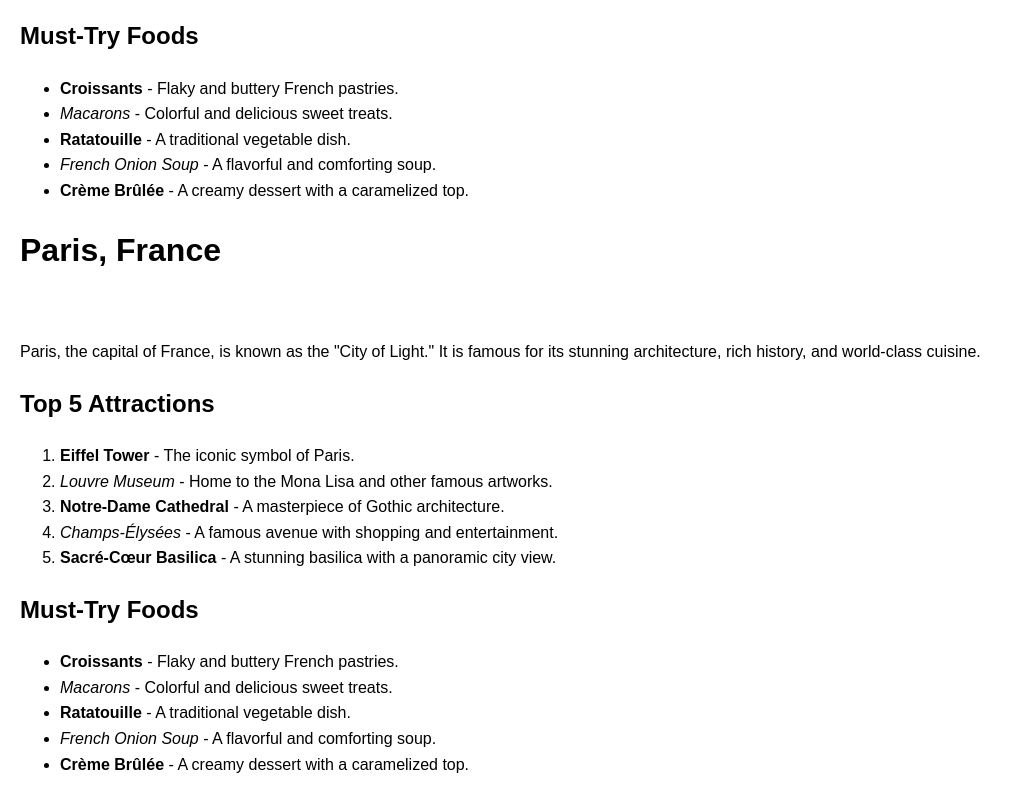
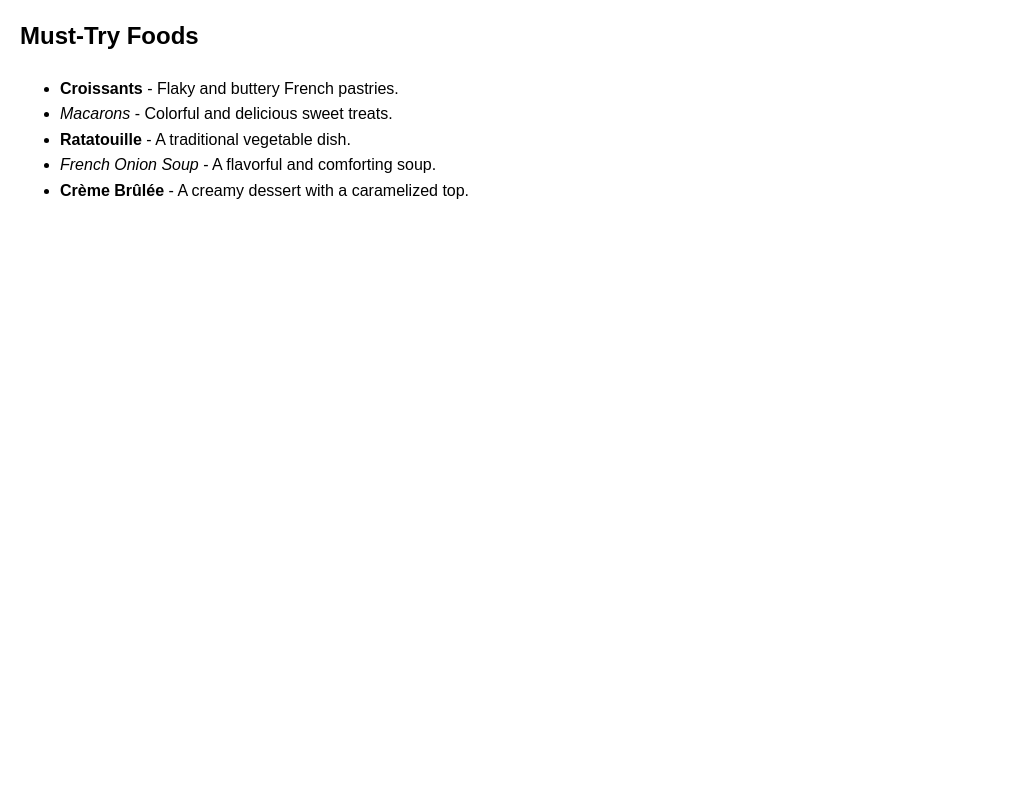
Before and after one commit to acciojob/favorite-holiday-Arpangeek, a website: page main.html in a window 1280 px wide. Shown: the part 370-1167 px from the top of the page, without its empty margins (0-1019 px from the left). After the commit the page ends 800 px from the top, so only its background shows below. Drawn offline with Linux system fonts and the light colour scheme.

Commit message:
created a submission

```diff
--- a/main.html
+++ b/main.html
@@ -49,53 +49,3 @@
     </ul>
 
 </body>
-
-</html>
-<head>
-    <title>My Favorite Holiday Destination</title>
-    <style>
-        body {
-            font-family: Arial, sans-serif;
-            margin: 20px;
-            line-height: 1.6;
-        }
-        table {
-            width: 100%;
-            border-collapse: collapse;
-            margin-top: 20px;
-        }
-        th, td {
-            border: 1px solid #ddd;
-            padding: 10px;
-            text-align: left;
-        }
-        th {
-            background-color: #f4f4f4;
-        }
-    </style>
-</head>
-<body>
-    <h1>Paris, France</h1>
-    <br>
-    <p>Paris, the capital of France, is known as the "City of Light." It is famous for its stunning architecture, rich history, and world-class cuisine.</p>
-
-    <h2>Top 5 Attractions</h2>
-    <ol>
-        <li><strong>Eiffel Tower</strong> - The iconic symbol of Paris.</li>
-        <li><em>Louvre Museum</em> - Home to the Mona Lisa and other famous artworks.</li>
-        <li><strong>Notre-Dame Cathedral</strong> - A masterpiece of Gothic architecture.</li>
-        <li><em>Champs-Élysées</em> - A famous avenue with shopping and entertainment.</li>
-        <li><strong>Sacré-Cœur Basilica</strong> - A stunning basilica with a panoramic city view.</li>
-    </ol>
-
-    <h2>Must-Try Foods</h2>
-    <ul>
-        <li><strong>Croissants</strong> - Flaky and buttery French pastries.</li>
-        <li><em>Macarons</em> - Colorful and delicious sweet treats.</li>
-        <li><strong>Ratatouille</strong> - A traditional vegetable dish.</li>
-        <li><em>French Onion Soup</em> - A flavorful and comforting soup.</li>
-        <li><strong>Crème Brûlée</strong> - A creamy dessert with a caramelized top.</li>
-    </ul>
-
-
-</body>
```
